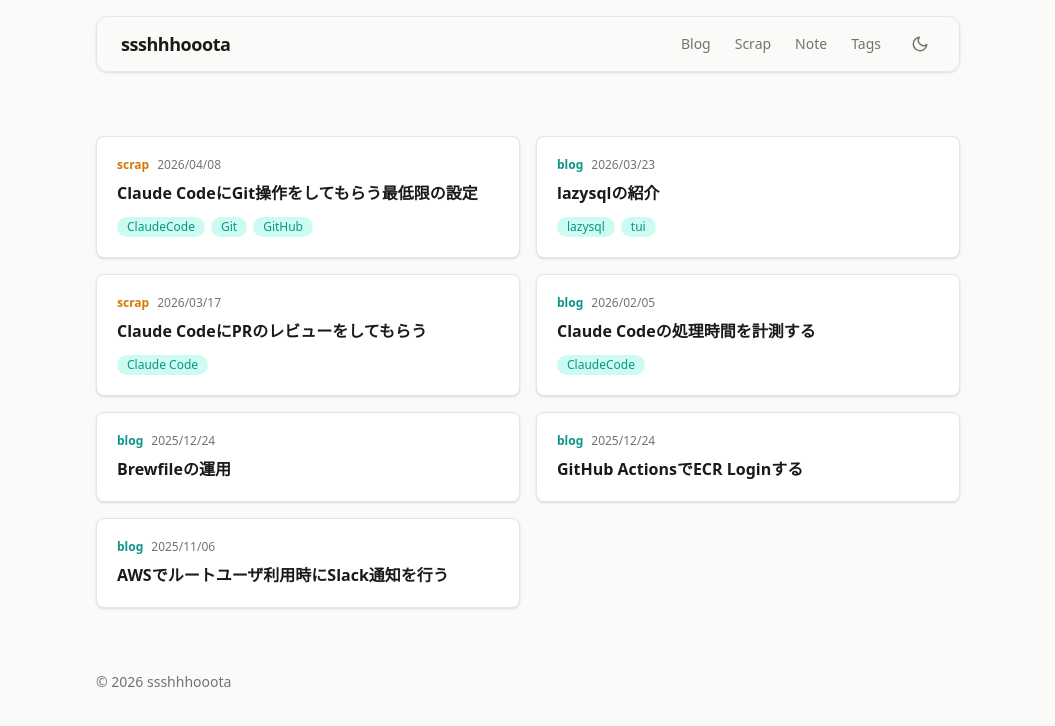
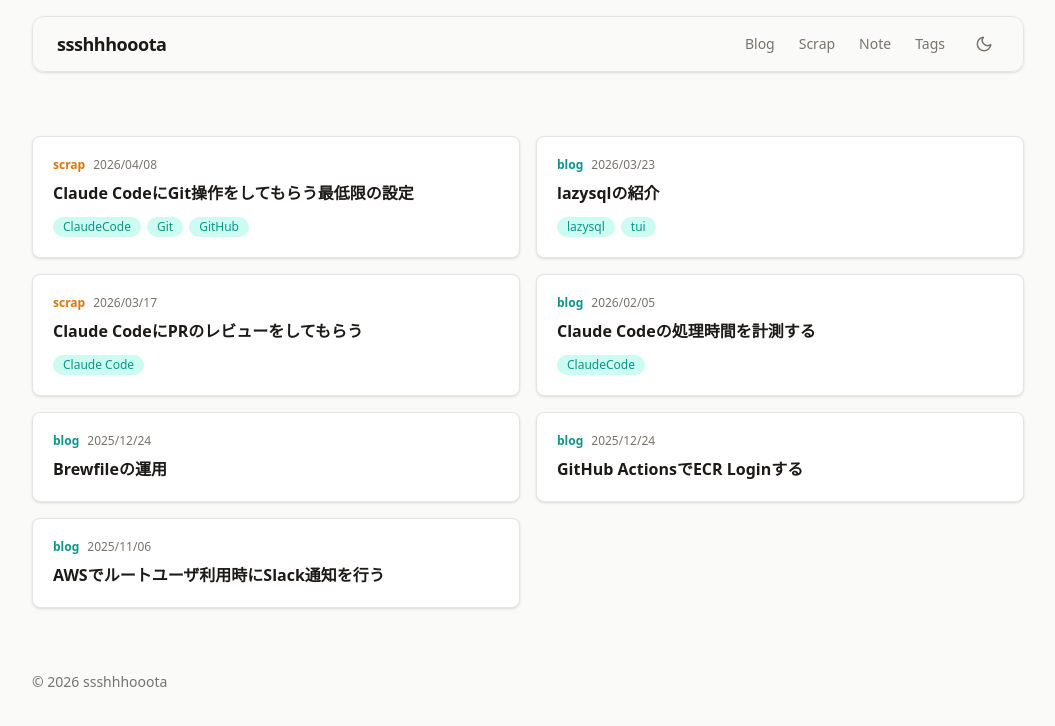
Before and after one commit to ssshhhooota-org/output, a Next.js app: page / in a window 1280 px wide. Shown: the top 726 px of the page, without its empty margins (112-1167 px from the left). Built offline with nearby package versions, Linux system fonts and the light colour scheme.

Commit message:
fix: PostCardのタグをクリック可能にし、全体の横幅を拡大

```diff
--- a/src/app/layout.tsx
+++ b/src/app/layout.tsx
@@ -20,7 +20,7 @@ export default function RootLayout({
         {/* eslint-disable-next-line @next/next/no-sync-scripts */}
         <script src="/theme-init.js" />
       </head>
-      <body className="mx-auto max-w-4xl px-4 antialiased">
+      <body className="mx-auto max-w-5xl px-4 antialiased">
         <Header />
         <main className="min-h-[60vh] py-8">
           <PageTransition>{children}</PageTransition>
--- a/src/components/PostCard.tsx
+++ b/src/components/PostCard.tsx
@@ -11,11 +11,8 @@ export function PostCard({
   const isBlog = basePath === "/blog";
 
   return (
-    <article>
-      <Link
-        href={`${basePath}/${entry.slug}`}
-        className="group block rounded-lg border border-[var(--border)] bg-[var(--card-bg)] p-5 shadow-sm transition-all duration-200 hover:-translate-y-0.5 hover:border-[var(--accent)] hover:shadow-md"
-      >
+    <article className="group rounded-lg border border-[var(--border)] bg-[var(--card-bg)] p-5 shadow-sm transition-all duration-200 hover:-translate-y-0.5 hover:border-[var(--accent)] hover:shadow-md">
+      <Link href={`${basePath}/${entry.slug}`} className="block">
         <div className="mb-2 flex items-center gap-2">
           <span
             className={`text-xs font-semibold ${
@@ -31,19 +28,20 @@ export function PostCard({
         <h2 className="text-base font-semibold text-[var(--fg)] group-hover:text-[var(--accent)] transition-colors">
           {entry.title}
         </h2>
+      </Link>
       {entry.tags.length > 0 && (
         <div className="mt-3 flex flex-wrap gap-1.5">
           {entry.tags.map((tag) => (
-              <span
+            <Link
               key={tag}
-                className="rounded-full bg-[var(--accent-light)] px-2.5 py-0.5 text-xs text-[var(--accent)]"
+              href={`/tags/${encodeURIComponent(tag)}`}
+              className="relative z-10 rounded-full bg-[var(--accent-light)] px-2.5 py-0.5 text-xs text-[var(--accent)] transition-colors hover:bg-[var(--accent)] hover:text-white"
             >
               {tag}
-              </span>
+            </Link>
           ))}
         </div>
       )}
-      </Link>
     </article>
   );
 }
```
Lines whose indentation alone changed are shown as unchanged.
